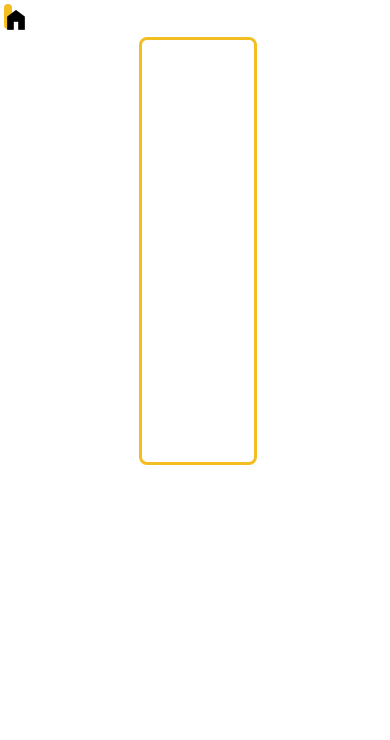
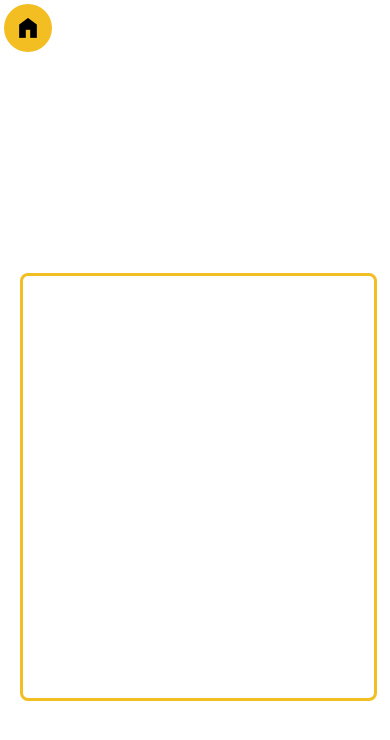
Before and after one commit to Rene-Mayhrem/news-website, a React (Create React App) app: page /login in a window 390 px wide. Shown: the top 740 px of the page. Built offline with nearby package versions, Linux system fonts and the light colour scheme.

Commit message:
Adding media screen for responsive design

```diff
--- a/src/index.css
+++ b/src/index.css
@@ -1,21 +1,35 @@
 /* GENERAL */
 :root {
-  --primary-color: #F2BE22;
-  --btn-news: #F29727;
-  --btn-succesful: #1C82AD;
-  --btn-cancel: #FF0000;
+  /*  color */
+  --clr-primary: #F2BE22;
+  --clr-primary-hover: #c59c1f;
+  --clr-btn-news: #F29727;
+  --clr-btn-succesful: #1C82AD;
+  --clr-btn-cancel: #FF0000;
   /* ligth mode */
-  --full-light-container: #F7F9F9;
-  --other-container: #D5DBDB;
-  --primary-light-text: #000;
-  --second-light-container: #273746;
-  --element-light-container: #566573;
+  --clr-background-light: #F7F9F9;
+  --clr-container-gray: #D5DBDB;
+  --clr-ligth-normal-text: #000;
+  --clr-header-light-text: #273746;
+  --clr-element-light-container: #566573;
   /* dark mode */
-  --full-dark-container: #2B2B2B;
-  --search-dark-container: #9BA4B5;
-  --primary-dark-text: #fff;
-  --second-dark-container: #9BA4B5;
-  --element-dark-container: #423F3E;
+  --clr-background-dark: #2B2B2B;
+  --clr-dark-search: #9BA4B5;
+  --clr-dark-normal-text: #fff;
+  --clr-header-dark-text: #9BA4B5;
+  --clr-element-dark-container: #423F3E;
+  /* size */
+  --font-normal-size: 16px;
+  --bnt-normal-radius: 0.2em;
+}
+
+/* General tags */
+
+body {
+  margin: 0;
+  font-family: "Opens Sans", sans-serif;
+  font-size: var(--font-normal-size);
+
 }
 
 /* ICONS */
@@ -30,45 +44,49 @@
 /* (layout) Initial */
 .initial-container {
   align-items: normal;
+  width: 100vw;
 }
 
 .initial-btn-home {
   position: absolute;
-  width: 2vw;
-  height: 3vh;
-  background-color: var(--primary-color);
+  width:3em;
+  height: 3em;
+  background-color: var(--clr-primary);
   border-radius: 10rem;
   left: 1vw;
   top: 1vw;
 }
+
 .initial-btn-home-icon {
-  color: var(--primary-light-text);
+  color: var(--clr-ligth-normal-text);
   align-self: center;
-  padding-top: 0.5vh;
+  padding-top: 0.5em;
   font-variation-settings:
   'wght' 700,
   'FILL' 1
 }
 
+
 /* (components) InitialForm */
 .initial-form-container {
   width: 30%;
   height: 50vh;
-  border: 3px solid var(--primary-color);
+  border: 3px solid var(--clr-primary);
   border-radius: 0.5rem;
   background: transparent;
   margin-left: 35%;
-  margin-top: 10%;
+  margin-top: 15%;
 }
+
 
 /* (components) Element */
 #element-container{
   display: grid;
-  background-color: var(--element-dark-container);
+  background-color: var(--clr-element-dark-container);
   width: 55%;
   grid-template-columns: auto 68% 20%;
   grid-template-rows: 20% 20% 20% 20% 20%;
-  color: var(--primary-dark-text);
+  color: var(--clr-dark-normal-text);
   border-radius: 5px;
   font-family: Arial, Helvetica, sans-serif;
 }
@@ -88,7 +106,7 @@
 .element-user-container{
   grid-column: 2;
   grid-row: 1;
-  color: var(--search-dark-container);
+  color: var(--clr-dark-search);
   font-size: 10px;
   text-align: justify;
   margin-top: 2%;
@@ -98,7 +116,7 @@
   grid-column: 3;
   grid-row: 1;
   font-size: 8px;
-  color: var(--search-dark-container);
+  color: var(--clr-dark-search);
 }
 
 .element-date-container p{
@@ -123,7 +141,7 @@
 .element-labels-container p{
   margin: 1%;
   font-size: 10px;
-  color: var(--search-dark-container);
+  color: var(--clr-dark-search);
 }
 
 .element-description-container{
@@ -143,7 +161,7 @@
   grid-column: 3;
   grid-row: 5;
   display: flex;
-  color: var(--search-dark-container);
+  color: var(--clr-dark-search);
   font-size: 10px;
   line-height: 30px;
   margin-top: -10%;
@@ -159,10 +177,10 @@
 
 .editor-container{
   display: flex;
-  background-color: var(--element-dark-container);
+  background-color: var(--clr-clr-element-dark-container);
   gap: 2%;
   width: 10%;
-  color: var(--primary-dark-text);
+  color: var(--clr-dark-normal-text);
   font-family: Arial, Helvetica, sans-serif;
   font-size: smaller;
   padding: 1%;
@@ -182,9 +200,9 @@
   display: grid;
   grid-template-columns: 10% 80%;
   grid-template-rows: auto auto auto auto;
-  background-color: var(--element-dark-container);
+  background-color: var(--clr-element-dark-container);
   width: 25%;
-  color: var(--primary-dark-text);
+  color: var(--clr-dark-normal-text);
   font-family: Arial, Helvetica, sans-serif;
 }
 
@@ -216,10 +234,10 @@
 }
 
 .user-button-container button{
-  background-color: var(--primary-color);
+  background-color: var(--clr-primary);
   border: none;
   padding: 2% 10%;
-  color: var(--primary-light-text);
+  color: var(--clr-ligth-normal-text);
   font-size: larger;
   cursor: pointer;
   width: 60%;
@@ -228,7 +246,7 @@
 .user-tags-title-container{
   grid-column: 2;
   grid-row: 3;
-  color: var(--second-dark-container);
+  color: var(--clr-header-dark-text);
   font-size: small;
 }
 
@@ -238,7 +256,7 @@
   display: flex;
   gap: 1em;
   margin: 0 100% 100% 100%;
-  color: var(--second-dark-container);
+  color: var(--clr-header-dark-text);
   font-size: small;
 }
 
@@ -246,10 +264,10 @@
 
 .reporter-container{
   display: flex;
-  background-color: var(--element-dark-container);
+  background-color: var(--clr-clr-element-dark-container);
   gap: 2%;
   width: 20%;
-  color: var(--primary-dark-text);
+  color: var(--clr-dark-normal-text);
   font-family: Arial, Helvetica, sans-serif;
   font-size: medium;
   padding: 1%;
@@ -270,8 +288,8 @@
   display: flex;
   flex-direction: column;
   gap: 0.7em;
-  background-color: var(--element-dark-container);
-  color: var(--other-container);
+  background-color: var(--clr-element-dark-container);
+  color: var(--clr-container-gray);
   font-family: Arial, Helvetica, sans-serif;
   width: 15%;
   padding: 2em 0;
@@ -279,7 +297,7 @@
 }
 
 .interaction-container :hover{
-  color: var(--full-light-container);
+  color: var(--clr-background-white);
 }
 
 /* (components) Comment */
@@ -287,7 +305,7 @@
 .comment-container{
   display: flex;
   gap: 1em;
-  background-color: var(--element-dark-container);
+  background-color: var(--clr-element-dark-container);
   width: 50%;
   padding: 1em;
   border-radius: 10px;
@@ -304,9 +322,9 @@
   resize: none;
   width: 100%;
   height: 7em;
-  background-color: var(--element-dark-container);
-  border: var(--other-container) 1px solid;
-  color: var(--primary-dark-text);
+  background-color: var(--clr-element-dark-container);
+  border: var(--clr-container-gray) 1px solid;
+  color: var(--clr-dark-normal-text);
   font-family: Arial, Helvetica, sans-serif;
   font-size: medium;
   padding: 1em;
@@ -319,8 +337,8 @@
 /* (components) UserMenu */
 
 .usermenu-container{
-  background-color: var(--element-dark-container);
-  color: var(--full-light-container);
+  background-color: var(--clr-element-dark-container);
+  color: var(--clr-background-white);
   font-family: Arial, Helvetica, sans-serif;
   font-size: small;
   width: 10vw;
@@ -347,7 +365,7 @@
   background-color: #f1f1f1;
   min-width: 7em;
   z-index: 1;
-  background-color: var(--element-dark-container);
+  background-color: var(--clr-element-dark-container);
   text-align: center;
 }
 
@@ -356,10 +374,45 @@
   flex-direction: column;
   margin: .5em auto;
   text-decoration: none;
-  color: var(--primary-dark-text);
+  color: var(--clr-dark-normal-text);
   padding: .5em 1em;
 }
 
 .usermenu-container:hover .usermenu-dropdown {
   display: block;
 }
+
+/* *********************************************************************************  */
+/* Media screen: 1500px */
+
+
+/* (components) Initial form */
+@media screen and (max-width: 1500px) {
+  .initial-form-container {
+    width: 60%;
+    margin-left: 20%;
+    margin-top: 30%;
+  }
+}
+
+/* *********************************************************************************  */
+/* Media screen: 1000px */
+/* (components) Initial form */
+@media screen and (max-width: 1000px) {
+  .initial-form-container {
+    width: 80%;
+    margin-left: 10%;
+    margin-top: 45%;
+  }
+}
+
+/* *********************************************************************************  */
+/* Media screen: 500px */
+/* (components) Initial form */
+@media screen and (max-width: 500px) {
+  .initial-form-container {
+    width: 90%;
+    margin-left: 5%;
+    margin-top: 70%;
+  }
+}
--- a/src/index.js
+++ b/src/index.js
@@ -8,6 +8,7 @@ const root = ReactDOM.createRoot(document.getElementById('root'));
 root.render(
   <React.StrictMode>
     <link rel="stylesheet" href="https://fonts.googleapis.com/css2?family=Material+Symbols+Outlined:opsz,wght,FILL,GRAD@20..48,100..700,0..1,-50..200" />
+    <link rel="stylesheet" href="https://fonts.googleapis.com/css?family=Open+Sans:400,400i,700"></link>
     <App />
   </React.StrictMode>
 );
```
